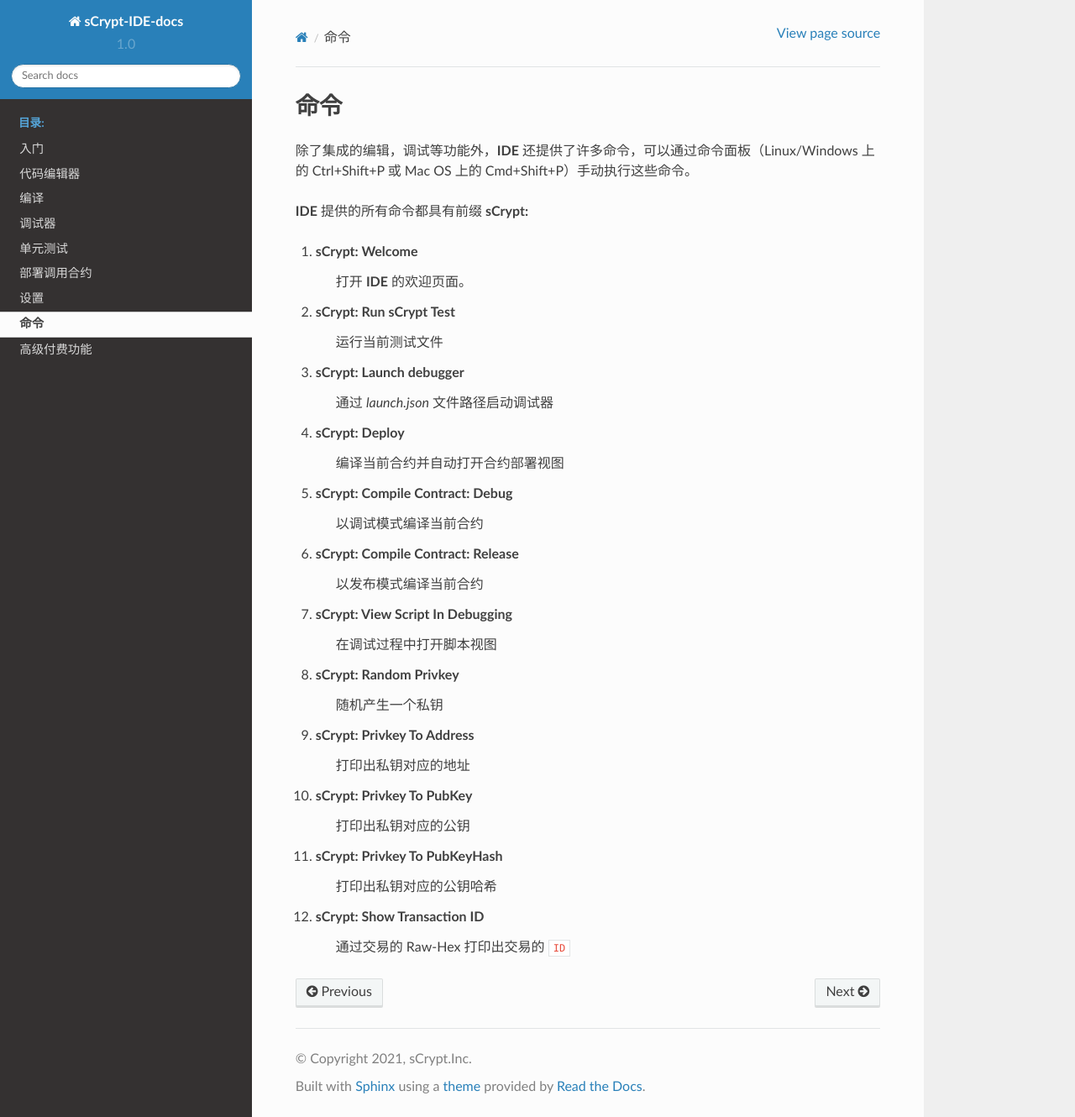
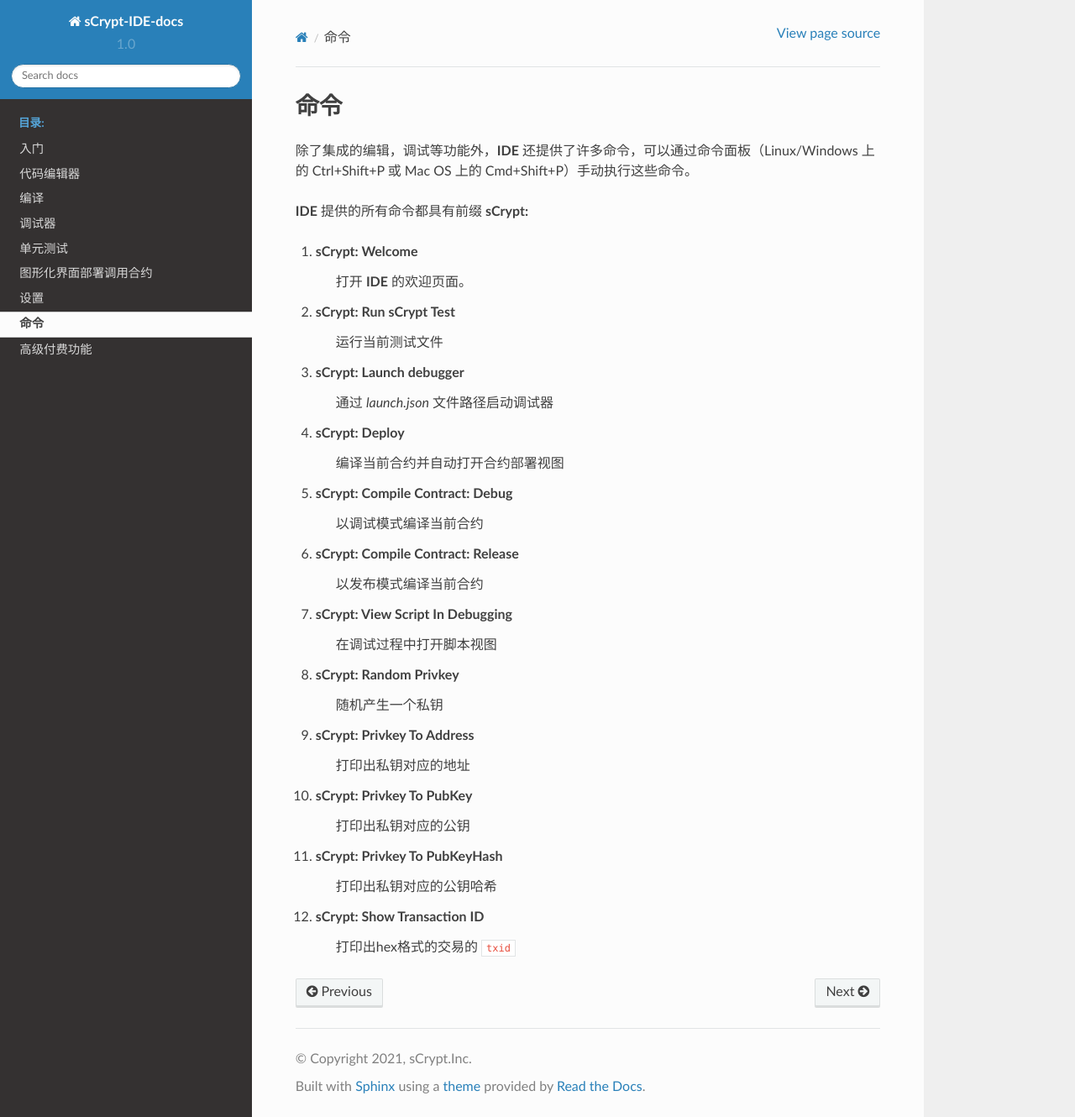
Before and after one commit to sCrypt-Inc/sCrypt-IDE-docs, a Sphinx documentation site: the page built from docs/commands.rst, in a window 1280 px wide and 1330 px high. Shown: the whole window at 84% size. Built offline with Sphinx 7.4.7 and the Read the Docs theme 2.0.0, drawn with Linux system fonts in a browser that asks for light colours.

Commit message:
refactor 4

```diff
--- a/docs/commands.rst
+++ b/docs/commands.rst
@@ -57,4 +57,4 @@
 
 #. **sCrypt: Show Transaction ID**
 
-    通过交易的 Raw-Hex 打印出交易的 ``ID``
+    打印出hex格式的交易的 ``txid``
--- a/docs/deploy.rst
+++ b/docs/deploy.rst
@@ -1,7 +1,7 @@
 .. _deploy:
 
 ===========================================
-部署调用合约
+图形化界面部署调用合约
 ===========================================
 
 
@@ -14,7 +14,7 @@
 主要 UI 交换控件包括：
 
 1. 左边的 **sCrypt Deploy** 按钮, 点击可以从其它侧边视图切换到部署视图
-2. 本地合约窗口，加载当前工作区下 out 目录所有已经编译的 :ref:`合约描述文件 <contractdescription>`
+2. 本地合约窗口，加载当前工作区 ``out`` 目录下所有已经编译的 :ref:`合约描述文件 <contractdescription>`
 3. 已经部署成功的合约实例窗口
 4. 部署合约配置视图。在该视图下填写部署合约的相关参数，包括：构造函数参数，合约锁定的 *satoshis* 余额，以及 `有状态合约`_ 的初始状态。
 
--- a/docs/premium.rst
+++ b/docs/premium.rst
@@ -58,7 +58,7 @@
 复制值
 -------------------
 
-在 **Data Stack** 窗口中数据项上单击右键，会出现 **Copy Value** 菜单。点击改菜单可以将栈上的数据复制到剪切板。
+在 **Data Stack** 窗口中数据项上单击右键，会出现 **Copy Value** 菜单。点击该菜单可以将栈上的数据复制到剪切板。
 
 .. image:: ./images/asm_copyvalue.png
     :width: 100%
```
Also changed, not shown: other parts of docs/deploy.rst (+2 -2 lines).
